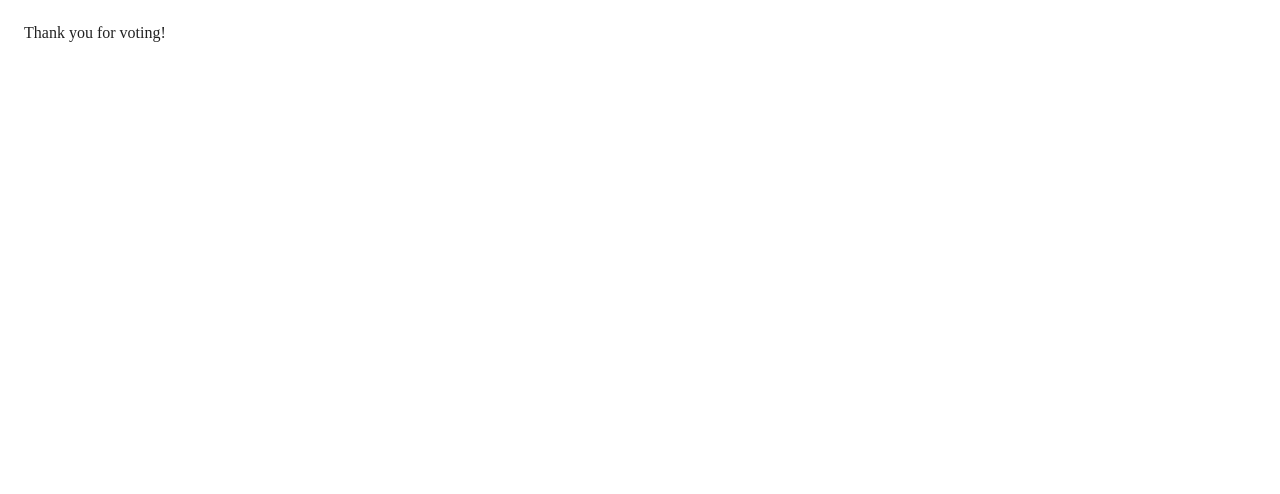
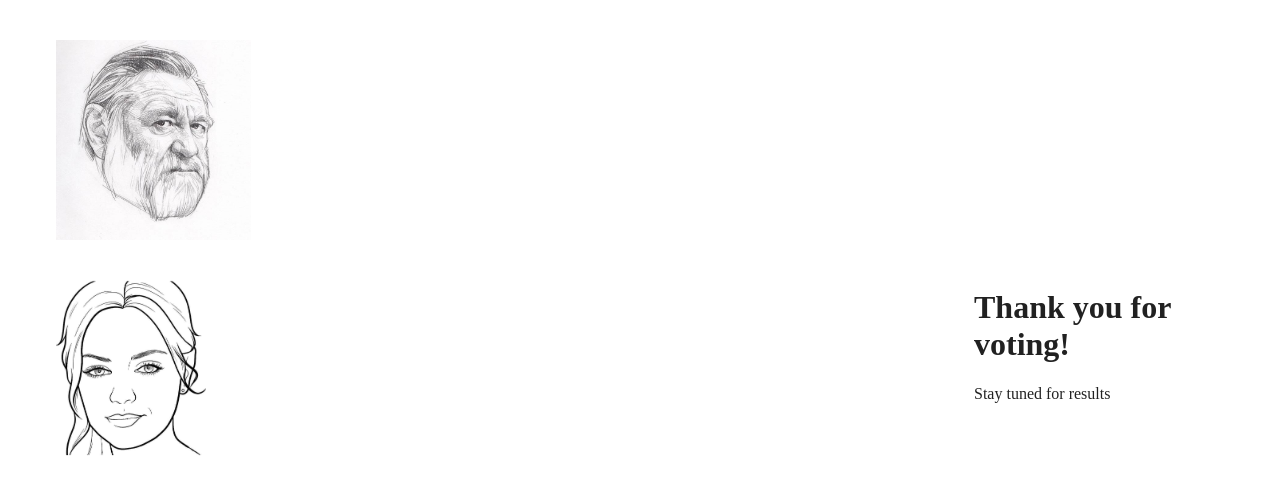
Before and after one commit to danmermel/tobiornottobi, a Nuxt app in the folder frontend/: page /thankyou in a window 1280 px wide. Shown: the top 494 px of the page. Built offline with nearby package versions, Linux system fonts and the light colour scheme.

Commit message:
beatification
Signed-off-by: Daniel Mermelstein <daniel@Daniels-MacBook-Air.local>

```diff
--- a/frontend/app/pages/index.vue
+++ b/frontend/app/pages/index.vue
@@ -2,6 +2,7 @@
 const route = useRoute()
 const runtimeConfig = useRuntimeConfig()
 
+//running inside a timer so that the page can render before all this happens
 setTimeout(async function () {
 
   if (route.query.campaignid) {
@@ -67,6 +68,26 @@ setTimeout(async function () {
 </script>
 
 <template>
-  Loading.. Please wait
-  <v-progress-linear color="green" indeterminate></v-progress-linear>
+  <v-container>
+
+    <v-row class="text-center">
+      <v-col cols="6">
+        <img src="/assets/careleaver.jpg" class="my-3" contain height="200" />
+      </v-col>
+      <v-col cols="6">
+        <img src="/assets/miner.jpg" class="my-3" contain height="200" />
+      </v-col>
+
+      <v-spacer></v-spacer>
+
+      <v-col class="mb-4">
+        <h1 class="text-h3 font-weight-bold mb-3">To BI or not to BI</h1>
+
+        <p class="subheading font-weight-regular">
+          Loading.. Please wait
+          <v-progress-linear color="green" indeterminate></v-progress-linear>
+        </p>
+      </v-col>
+    </v-row>
+  </v-container>
 </template>
--- a/frontend/app/pages/profile/[id].vue
+++ b/frontend/app/pages/profile/[id].vue
@@ -3,7 +3,6 @@
 
 const route = useRoute()
 const runtimeConfig = useRuntimeConfig()
-
 
 //fetch profiles from local storage and display the relevant one
 
@@ -83,6 +82,4 @@ async function next() {
       </row>
     </v-card-actions>
   </v-card>
-  <!-- <v-img :src="`/assets/${profile.profileid}.jpg`"></v-img> -->
-
 </template>
--- a/frontend/app/pages/thankyou.vue
+++ b/frontend/app/pages/thankyou.vue
@@ -1,3 +1,23 @@
 <template>
-Thank you for voting!
+  <v-container>
+
+    <v-row class="text-center">
+      <v-col cols="6">
+        <img src="/assets/miner.jpg" class="my-3" contain height="200" />
+      </v-col>
+      <v-col cols="6">
+        <img src="/assets/careleaver.jpg" class="my-3" contain height="200" />
+      </v-col>
+
+      <v-spacer></v-spacer>
+
+      <v-col class="mb-4">
+        <h1 class="text-h3 font-weight-bold mb-3">Thank you for voting!</h1>
+
+        <p class="subheading font-weight-regular">
+          Stay tuned for results
+        </p>
+      </v-col>
+    </v-row>
+  </v-container>
 </template>
```
